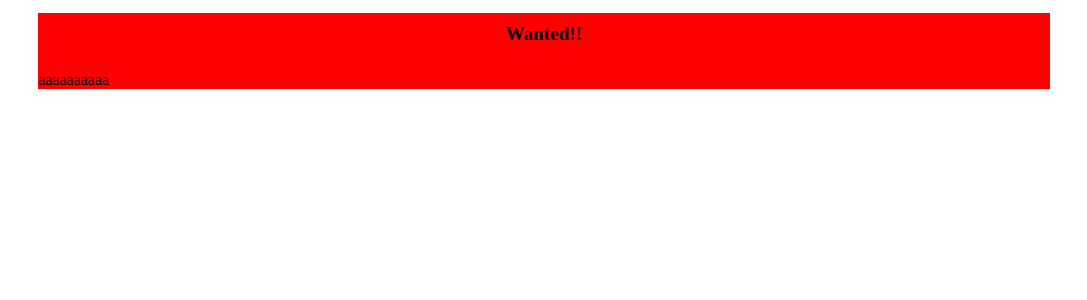
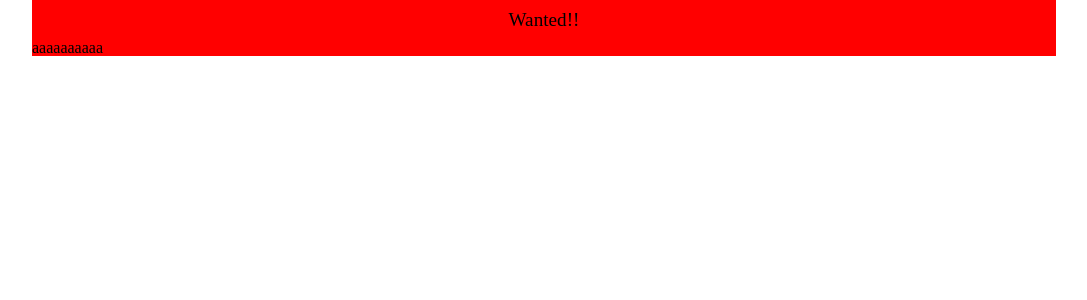
Before and after one commit to y-koh1203/new-wanted-client, a React app: page / in a window 1280 px wide. Shown: the top 300 px of the page, without its empty margins (96-1183 px from the left). Built offline with nearby package versions, Linux system fonts and the light colour scheme.

Commit message:
add: reset.cssを追加

```diff
--- /dev/null
+++ b/public/css/reset.css
@@ -0,0 +1,47 @@
+/* http://meyerweb.com/eric/tools/css/reset/
+v2.0 | 20110126
+License: none (public domain)
+*/
+html, body, div, span, applet, object, iframe,
+h1, h2, h3, h4, h5, h6, p, blockquote, pre,
+a, abbr, acronym, address, big, cite, code,
+del, dfn, em, img, ins, kbd, q, s, samp,
+small, strike, strong, sub, sup, tt, var,
+b, u, i, center,
+dl, dt, dd, ol, ul, li,
+fieldset, form, label, legend,
+table, caption, tbody, tfoot, thead, tr, th, td,
+article, aside, canvas, details, embed,
+figure, figcaption, footer, header, hgroup,
+menu, nav, output, ruby, section, summary,
+time, mark, audio, video {
+margin: 0;
+padding: 0;
+border: 0;
+font-size: 100%;
+font: inherit;
+vertical-align: baseline;
+}
+/* HTML5 display-role reset for older browsers */
+article, aside, details, figcaption, figure,
+footer, header, hgroup, menu, nav, section {
+display: block;
+}
+body {
+line-height: 1;
+}
+ol, ul {
+list-style: none;
+}
+blockquote, q {
+quotes: none;
+}
+blockquote:before, blockquote:after,
+q:before, q:after {
+content: '';
+content: none;
+}
+table {
+border-collapse: collapse;
+border-spacing: 0;
+}
--- a/public/index.html
+++ b/public/index.html
@@ -5,6 +5,7 @@
     <meta http-equiv="X-UA-Compatible" content="IE=edge">
     <title>Wanted!!</title>
     <meta name="viewport" content="width=device-width, initial-scale=1">
+    <link rel="stylesheet" href="./css/reset.css">
 </head>
 <body>
     <div id="root"></div>
```
Also changed, not shown: package.json (+5 -2 lines), 2 other files (tests, documents, lock files or other folders).
